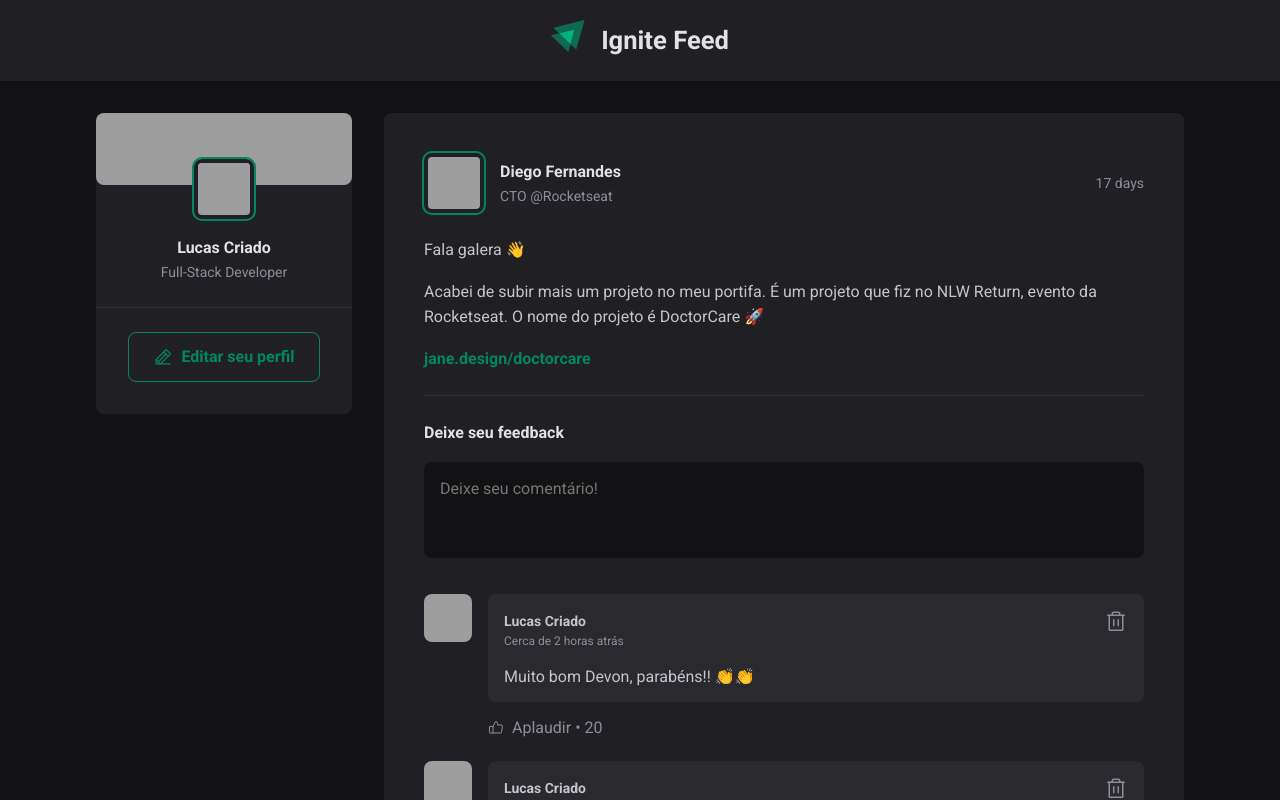
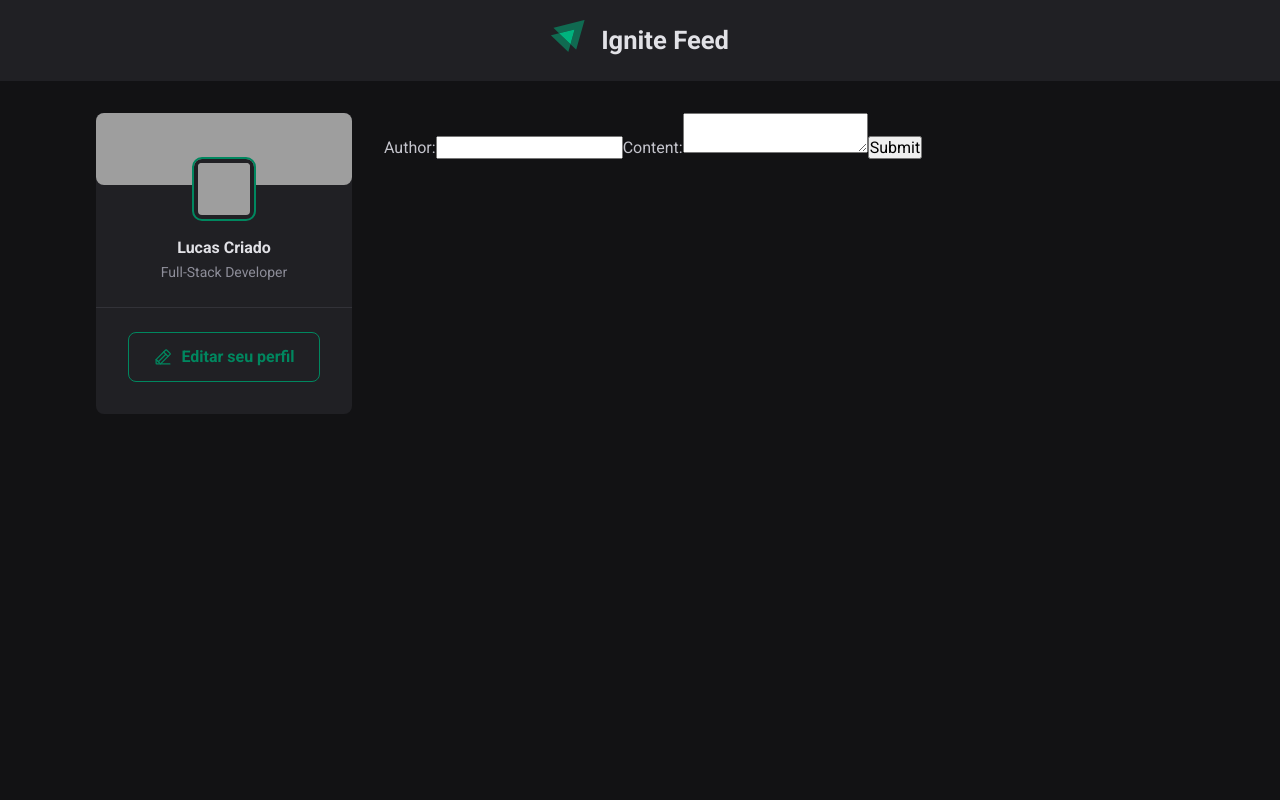
Before and after one commit to lucascriado/answers-and-comments, a React (Vite) app: page /create in a window 1280 px wide. Shown: the top 800 px of the page. Built offline with nearby package versions, Linux system fonts and the light colour scheme; data requests are answered from the project's data file; grey boxes are pictures that could not be loaded.

Commit message:
feat: criando sistema de registro de postagens

```diff
--- /dev/null
+++ b/db.json
@@ -0,0 +1,95 @@
+{
+  "posts": [
+    {
+      "id": 1,
+      "author": {
+        "avatarUrl": "https://github.com/diego3g.png",
+        "name": "Diego Fernandes",
+        "role": "CTO @Rocketseat"
+      },
+      "content": [
+        {
+          "type": "paragraph",
+          "content": "Fala galera 👋"
+        },
+        {
+          "type": "paragraph",
+          "content": "Acabei de subir mais um projeto no meu portifa. É um projeto que fiz no NLW Return, evento da Rocketseat. O nome do projeto é DoctorCare 🚀"
+        },
+        {
+          "type": "link",
+          "content": "jane.design/doctorcare"
+        }
+      ],
+      "publishedAt": "2024-01-01T20:00:00.000Z"
+    },
+    {
+      "id": 2,
+      "author": {
+        "avatarUrl": "https://github.com/maykbrito.png",
+        "name": "Mayk Brito",
+        "role": "Educator @Rocketseat"
+      },
+      "content": [
+        {
+          "type": "paragraph",
+          "content": "Fala galera 👋"
+        },
+        {
+          "type": "paragraph",
+          "content": "Subi mais um projeto no meu portifa. É um projeto que fiz no NLW Return, evento da Rocketseat. O nome do projeto é DoctorCare 🚀"
+        },
+        {
+          "type": "link",
+          "content": "jane.design/doctorcare"
+        }
+      ],
+      "publishedAt": "2024-01-07T20:00:00.000Z"
+    },
+    {
+      "id": "f4cd",
+      "author": {
+        "avatarUrl": "https://github.com/diego3g.png",
+        "name": "Lucas",
+        "role": "CTO @Rocketseat"
+      },
+      "content": [
+        {
+          "type": "paragraph",
+          "content": "jshdkasdjakdjakd"
+        }
+      ],
+      "publishedAt": "2024-01-21T02:18:06.398Z"
+    },
+    {
+      "id": "d9f5",
+      "author": {
+        "avatarUrl": "https://github.com/diego3g.png",
+        "name": "blabla",
+        "role": "CTO @Rocketseat"
+      },
+      "content": [
+        {
+          "type": "paragraph",
+          "content": "deus"
+        }
+      ],
+      "publishedAt": "2024-01-21T02:31:48.375Z"
+    },
+    {
+      "id": "747c",
+      "author": {
+        "avatarUrl": "https://github.com/diego3g.png",
+        "name": "lucas",
+        "role": "CTO @Rocketseat"
+      },
+      "content": [
+        {
+          "type": "paragraph",
+          "content": "ta dando certo?"
+        }
+      ],
+      "publishedAt": "2024-01-21T02:33:18.667Z"
+    }
+  ]
+}
--- a/package.json
+++ b/package.json
@@ -5,6 +5,7 @@
   "type": "module",
   "scripts": {
     "dev": "vite",
+    "json-server": "json-server --watch db.json --port 3001",
     "build": "tsc && vite build",
     "lint": "eslint . --ext ts,tsx --report-unused-disable-directives --max-warnings 0",
     "preview": "vite preview"
--- a/src/App.jsx
+++ b/src/App.jsx
@@ -1,35 +1,50 @@
+import React, { useEffect, useState } from 'react';
+import { BrowserRouter as Router, Route, Switch } from 'react-router-dom';
 import { Post } from './components/Post.jsx'
 import { Header } from './components/Header.jsx'
 import { Sidebar } from './components/Sidebar.jsx'
-import { posts } from './json/json.js'
 
 import './global.css'
 import styles from './App.module.css'
-
-// author : {avatar_url: "", name: "", role: ""}
-// publishedAt : Date
-// content : String
+import { CreatePost } from './components/Create.jsx';
 
 export function App() {
+  const [posts, setPosts] = useState([]);
+
+  useEffect(() => {
+    fetch('http://localhost:3001/posts')
+      .then(response => response.json())
+      .then(data => setPosts(data));
+  }, []);
+
   return (
+    <Router>
       <div>
         <Header />
 
         <div className={styles.wrapper}>
           <Sidebar />
           <main>
+            <Switch>
+              <Route path="/create">
+                <CreatePost />
+              </Route>
+              <Route path="/home">
                 {posts.map(post => {
                   return (
                     <Post
+                      key={post.id}
                       author={post.author}
                       content={post.content}
-                publishedAt={post.publishedAt}
+                      publishedAt={new Date(post.publishedAt)}
                     />
                   )
                 })}
+              </Route>
+            </Switch>
           </main>
         </div>
       </div>
-
+    </Router>
   )
 }
--- /dev/null
+++ b/src/components/Create.jsx
@@ -0,0 +1,51 @@
+import React, { useState } from 'react';
+
+export function CreatePost() {
+  const [author, setAuthor] = useState('');
+  const [content, setContent] = useState('');
+
+  const handleSubmit = (e) => {
+    e.preventDefault();
+
+    const post = {
+      author: {
+        avatarUrl: 'https://github.com/diego3g.png',
+        name: author,
+        role: 'CTO @Rocketseat'
+      },
+      content: [
+        { type: 'paragraph', content: content },
+      ],
+      publishedAt: new Date().toISOString()
+    };
+
+    fetch('http://localhost:3001/posts', {
+      method: 'POST',
+      headers: {
+        'Content-Type': 'application/json',
+      },
+      body: JSON.stringify(post),
+    })
+    .then(response => response.json())
+    .then(data => {
+      console.log('Success:', data);
+    })
+    .catch((error) => {
+      console.error('Error:', error);
+    });
+  };
+
+  return (
+    <form onSubmit={handleSubmit}>
+      <label>
+        Author:
+        <input type="text" value={author} onChange={e => setAuthor(e.target.value)} />
+      </label>
+      <label>
+        Content:
+        <textarea value={content} onChange={e => setContent(e.target.value)} />
+      </label>
+      <input type="submit" value="Submit" />
+    </form>
+  );
+}
--- a/src/json/json.js
+++ /dev/null
@@ -1,30 +0,0 @@
-export const posts = [
-    {
-      id: 1,
-      author: {
-        avatarUrl: 'https://github.com/diego3g.png',
-        name: 'Diego Fernandes',
-        role: 'CTO @Rocketseat'
-      },
-      content: [
-        { type: 'paragraph', content: 'Fala galera 👋' },
-        { type: 'paragraph', content: 'Acabei de subir mais um projeto no meu portifa. É um projeto que fiz no NLW Return, evento da Rocketseat. O nome do projeto é DoctorCare 🚀' },
-        { type: 'link', content: 'jane.design/doctorcare' },
-      ],
-      publishedAt: new Date('2024-01-01 20:00:00'),
-    },
-    {
-      id: 2,
-      author: {
-        avatarUrl: 'https://github.com/maykbrito.png',
-        name: 'Mayk Brito',
-        role: 'Educator @Rocketseat'
-      },
-      content: [
-        { type: 'paragraph', content: 'Fala galera 👋' },
-        { type: 'paragraph', content: 'Subi mais um projeto no meu portifa. É um projeto que fiz no NLW Return, evento da Rocketseat. O nome do projeto é DoctorCare 🚀' },
-        { type: 'link', content: 'jane.design/doctorcare' },
-      ],
-      publishedAt: new Date('2024-01-07 20:00:00'),
-    },
-  ];
```
Also changed, not shown: src/components/Create.module.css (added). Lines whose indentation alone changed are shown as unchanged.
